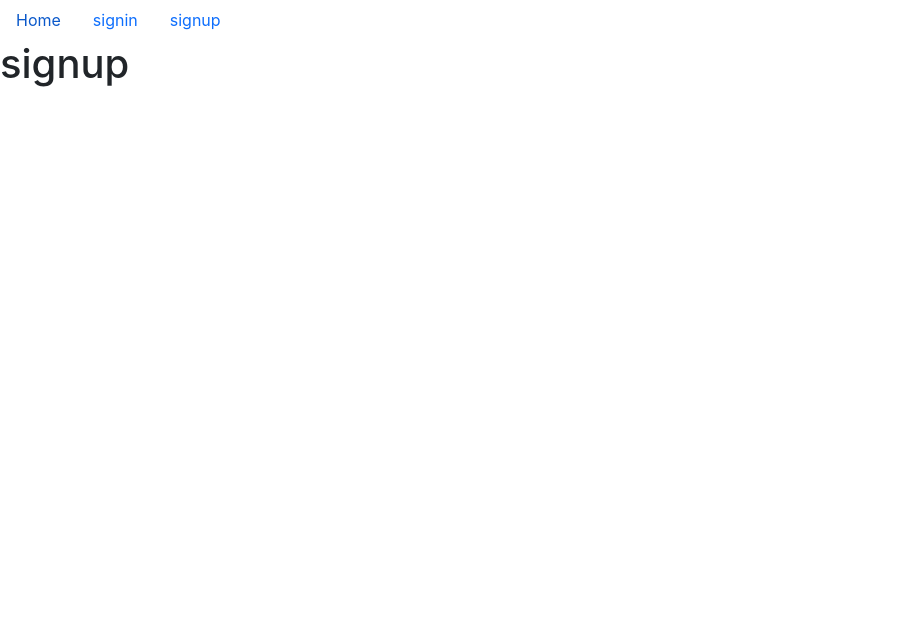
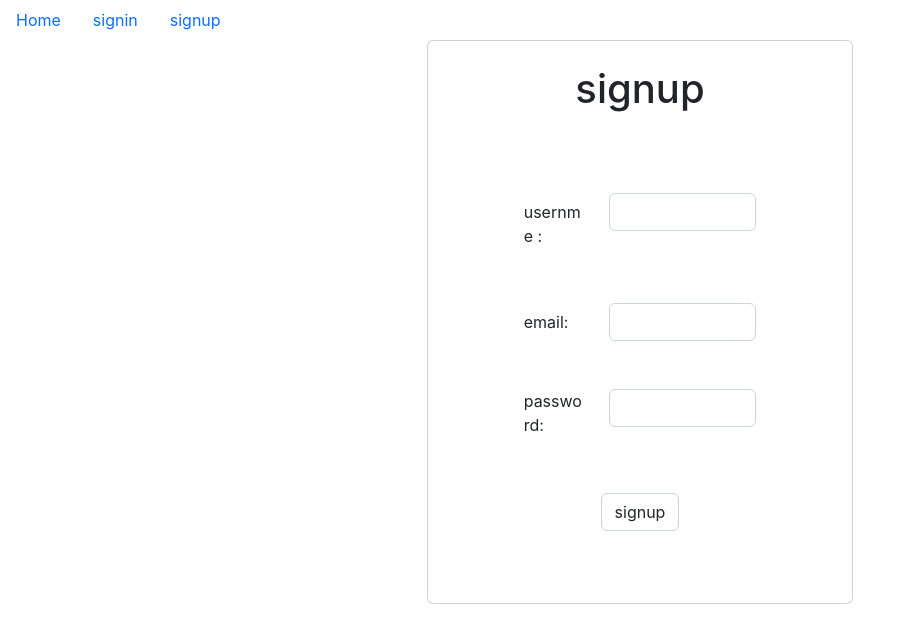
Before and after one commit to Mhashh/SocialApp, a React (Create React App) app in the folder client/: page /signup in a window 1280 px wide. Shown: the top 642 px of the page, without its empty margins (0-914 px from the left). Built offline with nearby package versions, Linux system fonts and the light colour scheme.

Commit message:
signup,signin page, navbar

```diff
--- /dev/null
+++ b/client/src/components/signupform.js
@@ -0,0 +1,104 @@
+import React from 'react'
+import axios from 'axios'
+import {authenticate} from '../helpers/storagefunctions'
+import { useNavigate } from 'react-router-dom'
+
+
+class SignupFormComponent extends React.Component{
+
+    constructor(props){
+        super(props)
+        this.state={
+            username:"",
+            password:"",
+            email:"",
+            buttonmsg:"signup"
+        }
+        this.handleUsernameChange = this.handleUsernameChange.bind(this)
+        this.handleEmailChange = this.handleEmailChange.bind(this)
+        this.handlePasswordChange = this.handlePasswordChange.bind(this)
+        this.handleOnPost = this.handleOnPost.bind(this)
+    }
+
+    handleEmailChange(event){
+        this.setState({email:event.target.value})
+        console.log(this.state.email)
+    }
+
+    handlePasswordChange(event){
+        this.setState({password:event.target.value})
+        console.log(this.state.password)
+    }
+
+    handleUsernameChange(event){
+        this.setState({username:event.target.value})
+        console.log(this.state.username)
+    }
+
+    handleOnPost(event) {
+        event.preventDefault()
+        axios({
+                method:'POST',
+                url:`${process.env.REACT_APP_SERVER_API_LINK}/signup`,
+                data:{username:`${this.state.username}`,email:`${this.state.email}`,password:`${this.state.password}`}
+            }
+        ).then((response) => {
+            authenticate(response,
+                setTimeout(function() { //Start the timer
+                    this.props.navigate('/')
+                }.bind(this), 1000)
+
+            )
+          }).catch((err)=>{
+            console.log(err.response.data.error)
+          });
+      }
+
+
+    render(){
+        return(
+            <form className='form m-5'>
+                <div className='form-group row  justify-content-center p-4'>
+
+                   <label className='col-form-label col-4'>
+                       usernme :
+                   </label>
+                   <div className='col-8'>
+                   <input type="email" name="emailid" className='form-control col-sm-4' onChange={this.handleUsernameChange} />
+                    </div>
+
+               </div>
+
+                <div className='form-group row  justify-content-center p-4'>
+
+                    <label className='col-form-label col-4'>
+                        email:
+                    </label>
+                    <div className='col-8'>
+                    <input type="email" name="emailid" className='form-control col-sm-4' onChange={this.handleEmailChange} />
+                     </div>
+
+                </div>
+                <div className='form-group row  justify-content-center  p-4'>
+
+                    <label className='form-label col-4'>
+                        password: </label>
+                        <div className='col-8'>
+                    <input type="password" onChange={this.handlePasswordChange} name="password" className='form-control'/>
+                    </div>
+                </div>
+                <div className='form-group row  justify-content-center mt-4'>
+                    <div className='col-4'>
+                        <button onClick={this.handleOnPost} name="submit" className='form-control'>{this.state.buttonmsg}</button>
+                    </div>
+                </div>
+            </form>
+            )
+    }
+}
+
+export default function SignupForm(){
+    const navigation = useNavigate();
+
+     return <SignupFormComponent navigate={navigation} />;
+}
--- a/client/src/pageroutes.js
+++ b/client/src/pageroutes.js
@@ -3,6 +3,7 @@ import { BrowserRouter ,Routes, Route,useNavigate } from "react-router-dom";
 import SignupPage from "./pages/signup";
 import SigninPage  from "./pages/signin";
 import App from "./App"
+import AccountActivationPage from "./pages/accountactivation";
 
 const PageRoutes = function() {
 
@@ -13,6 +14,7 @@ const PageRoutes = function() {
             <Route path="/" element={<App/>}/>
             <Route path="signup" element={<SignupPage/>}/>
             <Route path="signin" element={<SigninPage/>}/>
+            <Route path="auth/activate/:authtoken" element={<AccountActivationPage/>}/>
         </Routes>
     </BrowserRouter>
   );
--- /dev/null
+++ b/client/src/pages/accountactivation.js
@@ -0,0 +1,51 @@
+import React from 'react'
+import NavMenu from "../components/navmenu"
+import {getUserName,isSignedIn,authenticate} from "../helpers/storagefunctions"
+import { useNavigate } from 'react-router-dom'
+import axios from 'axios'
+class AccountActivation extends React.Component {
+
+    constructor(props){
+        super(props)
+
+        this.state={activatedmsg:"Activating account.."}
+    }
+    componentDidMount(){
+        axios({
+            method:'POST',
+            url:`${process.env.REACT_APP_SERVER_API_LINK}/accountactivation`,
+            data:{token:`${this.props.authtoken}`}
+        }).then(
+            (response)=>{
+                this.setState({activatedmsg:"Account activated ,signing and redirecting...."})
+                authenticate(response,
+                    setTimeout(function() { //Start the timer
+
+                        this.props.navigate('/')
+                    }.bind(this), 1000)
+
+                )
+            }
+        ).catch((err)=>{
+            console.log(err.response.data.error)
+        })
+    }
+
+    render() {
+      return (
+        <div>
+          <NavMenu username={getUserName()} isSigned={isSignedIn()}/>
+        <div className='card col-4 p-4 mx-auto'>
+
+          <h1 className='mx-auto '>{this.state.activatedmsg}</h1>
+
+        </div></div>
+
+      );
+    }
+  }
+
+export default function AccountActivationPage(){
+    const navigation = useNavigate();
+    return <AccountActivation navigate={navigation}/>;
+}
--- a/client/src/pages/signin.js
+++ b/client/src/pages/signin.js
@@ -1,14 +1,17 @@
 import React from 'react'
 import SigninForm from '../components/siginform'
-
+import NavMenu from "../components/navmenu"
+import {getUserName,isSignedIn} from "../helpers/storagefunctions"
 class SigninPage extends React.Component {
-
     render() {
       return (
+        <div>
+          <NavMenu username={getUserName()} isSigned={isSignedIn()}/>
         <div className='card col-4 p-4 float-end'>
+
           <h1 className='mx-auto '>signin</h1>
-          <SigninForm />
-        </div>
+          <SigninForm/>
+        </div></div>
 
       );
     }
--- a/client/src/pages/signup.js
+++ b/client/src/pages/signup.js
@@ -1,12 +1,17 @@
 import React from 'react'
 import NavMenu from "../components/navmenu"
 import {getUserName,isSignedIn} from "../helpers/storagefunctions"
+import SignupForm from '../components/signupform'
 class SignupPage extends React.Component {
     render() {
       return (
         <div>
           <NavMenu username={getUserName()} isSigned={isSignedIn()}/>
-          <h1>signup</h1>
+          <div className='card col-4 p-4 mx-auto'>
+
+          <h1 className='mx-auto '>signup</h1>
+          <SignupForm/>
+        </div>
         </div>
       );
     }
```
